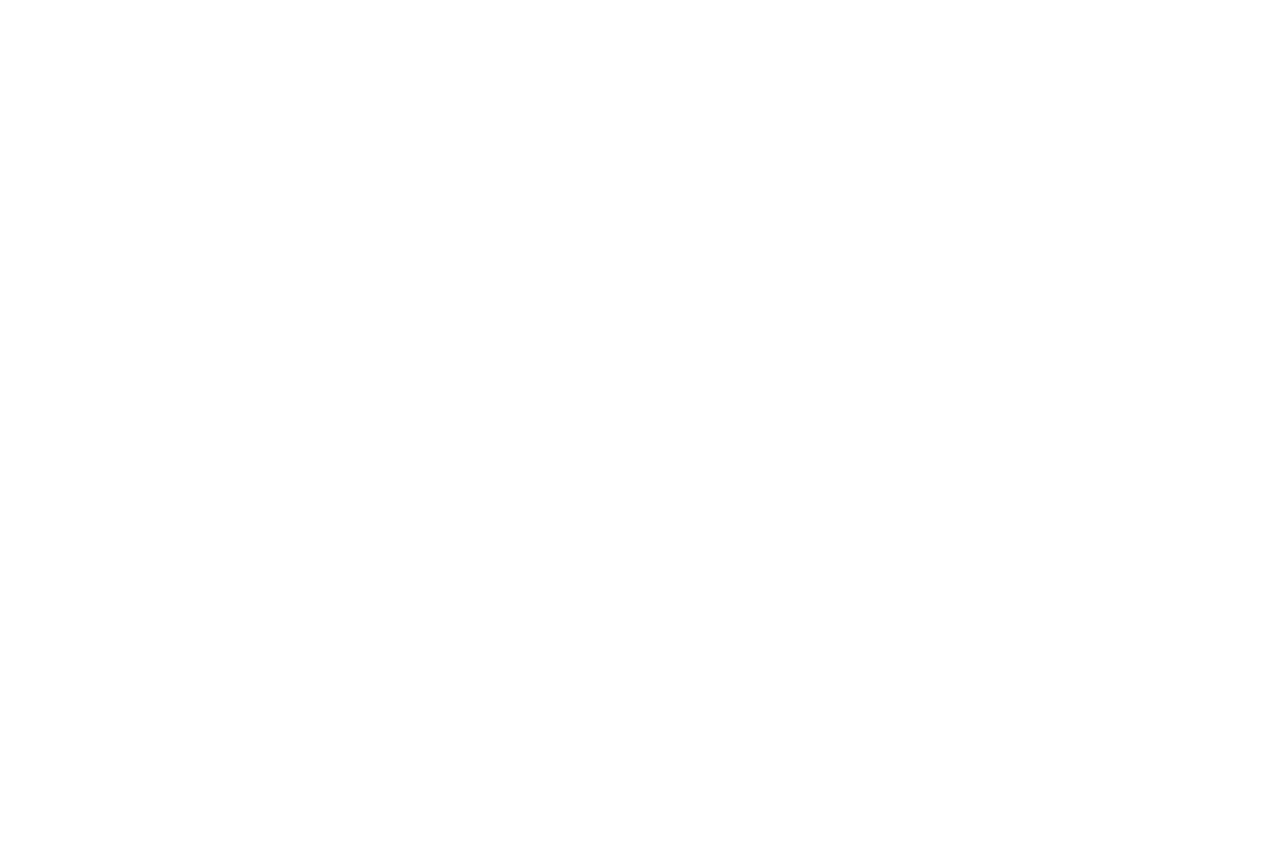
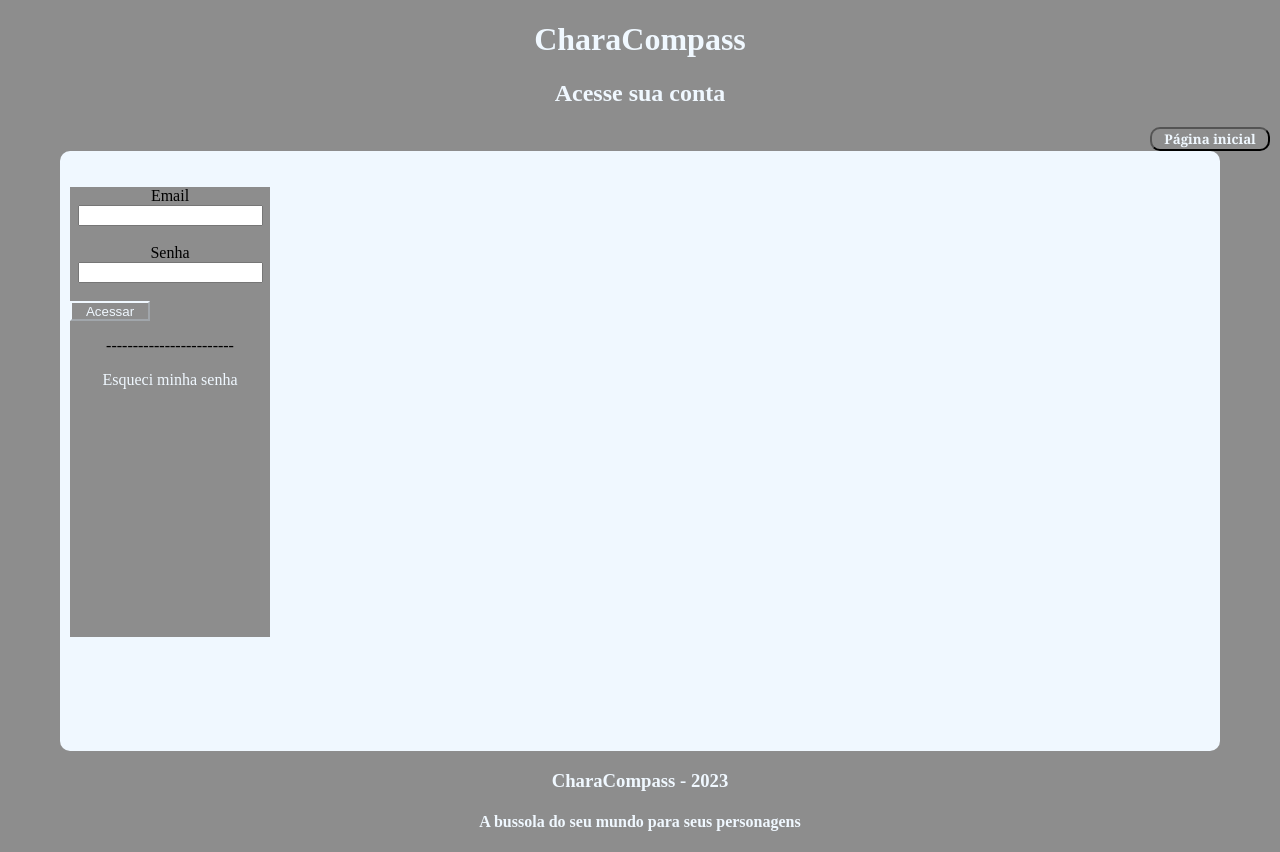
Before and after one commit to intoxishawn/CharaCompass, a PHP site: page /HTML/login.html in a window 1280 px wide. Before the commit the page is empty. Before the commit the page ends 800 px from the top, so only its background shows below. Run offline with PHP 8.4, Linux system fonts and the light colour scheme.

Commit message:
Hom quase pronta e login on making

```diff
--- a/CharaCompass/CSS/indexstyle.css
+++ b/CharaCompass/CSS/indexstyle.css
@@ -1,7 +1,8 @@
 body{
     background-color: rgb(141, 141, 141);
     padding: 0%;
-    margin: 0%;
+    margin-left: 10px;
+    margin-right: 10px;
 }
 
 #titleHead{
--- /dev/null
+++ b/CharaCompass/CSS/loginstyle.css
@@ -0,0 +1,76 @@
+body{
+    background-color: rgb(141, 141, 141);
+    padding: 0%;
+    margin: 0%;
+    margin-left: 10px;
+    margin-right: 10px;
+}
+
+header{
+    text-align: center;
+    color: aliceblue;
+}
+
+nav{
+    display: flex;
+    justify-content: flex-end;
+}
+
+#botaoHomePage{
+    background-color: transparent;
+    color: aliceblue;
+    font-family: Cambria, Cochin, Georgia, Times, 'Times New Roman', serif;
+    font-weight: bold;
+    border-radius: 10px;
+    width: 120px;
+    transition: width 0.3s;
+}
+
+#botaoHomePage:hover{
+    background-color: beige;
+    color: rgb(141, 141, 141);
+    width: 150px;
+}
+
+#mainDiv{
+    margin-left: 50px;
+    margin-right: 50px;
+    background-color: aliceblue;
+    padding-left: 10px;
+    padding-right: 10px;
+    border-radius: 10px;
+    max-height: 600px;
+    text-align: center;
+}
+
+#formDiv{
+    background-color: rgb(141, 141, 141);
+    width: 200px;
+    height: 450px;
+    margin-bottom: 100px;
+}
+
+#detalhe01{
+    text-align: center;
+}
+
+#detalhe02{
+    text-decoration: none;
+    color: aliceblue;
+}
+
+#acessarConta{
+    display: flex;
+    justify-content: flex-end;
+    width: 80px;
+    background-color: transparent;
+    border-color: aliceblue;
+    color: aliceblue;
+    height: 20px;
+}
+
+footer{
+    text-align: center;
+    color: aliceblue;
+    padding: 0%;
+}
--- a/CharaCompass/HTML/login.html
+++ b/CharaCompass/HTML/login.html
@@ -4,9 +4,44 @@
     <meta charset="UTF-8">
     <meta http-equiv="X-UA-Compatible" content="IE=edge">
     <meta name="viewport" content="width=device-width, initial-scale=1.0">
+    <link rel="stylesheet" href="../CSS/loginstyle.css">
     <title>Acesse sua conta</title>
 </head>
 <body>
+    <header>
+        <h1> CharaCompass</h1>
+        <h2> Acesse sua conta</h2>
+    </header>
 
+   <nav>
+    <button onclick="abreHomePage()" id="botaoHomePage"> Página inicial</button>
+   </nav>
+
+   <div id="mainDiv">
+    <br><br>
+        <div id="formDiv">
+           <form>
+            <label for="username"> Email </label><br>
+            <input type="text" id="username" name="username"><br><br>
+            <label for="password"> Senha </label><br>
+            <input type="password" id="password" name="password"><br><br>
+            <input type="submit" id="acessarConta" value="Acessar">
+            <p> ------------------------ </p>
+            <a id="detalhe02" href="../HTML/recuperarSenha.html"> Esqueci minha senha </a>
+           </form>
+        </div>
+        <br><br>
+   </div>
+
+   <footer>
+    <h3>CharaCompass - 2023</h3>
+    <h4>A bussola do seu mundo para seus personagens </h4>
+   </footer>
+
+   <script>
+    function abreHomePage(){
+        window.location.href= "index.html";
+    }
+   </script>
 </body>
 </html>
```
Also changed, not shown: CharaCompass/HTML/index.html (+8 -2 lines), CharaCompass/HTML/recuperarSenha.html (added, +12 -0 lines).
